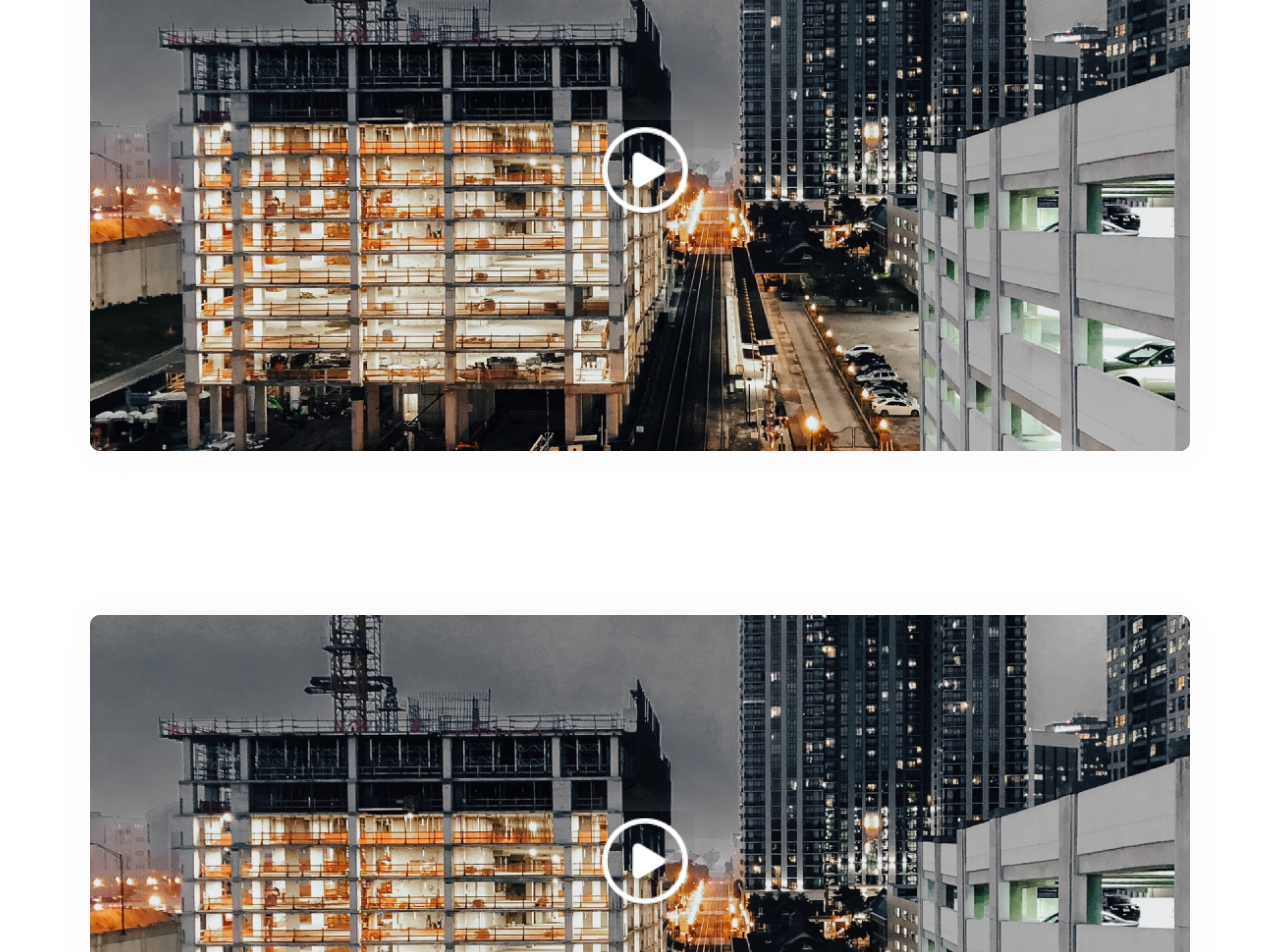
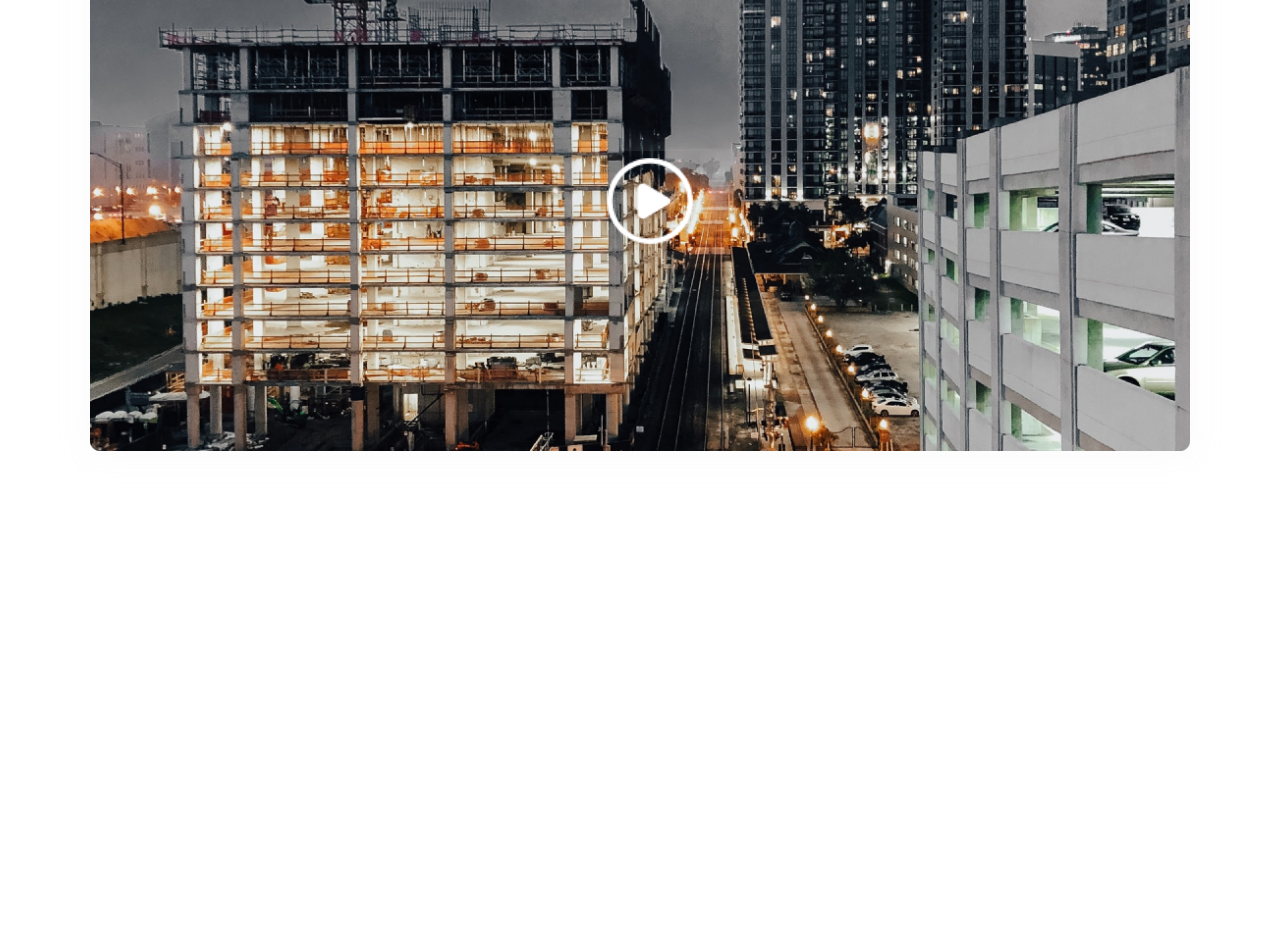
Before and after one commit to temiye18/luxury-homes, a React (Create React App) app: page / in a window 1280 px wide. Shown: the part 480-1432 px from the top of the page. After the commit the page ends 1111 px from the top, so only its background shows below. Built offline with nearby package versions, Linux system fonts and the light colour scheme; the HTML template or start-up script is replaced by a standard one.

Commit message:
corrected play button

```diff
--- a/src/App.js
+++ b/src/App.js
@@ -1,7 +1,6 @@
 import Navbar from "./components/Header/Navbar";
 import Hero from "./components/Hero/Hero";
 function App() {
-  alert(window.innerWidth);
   return (
     <>
       <Navbar />
--- a/src/components/Hero/Hero.js
+++ b/src/components/Hero/Hero.js
@@ -18,10 +18,6 @@ const Hero = () => {
           <img src={videoImage} alt="video" />
           <img className={classes.play_video} src={playVideo} alt="play_png" />
         </div>
-        <div className={classes.hero_image}>
-          <img src={videoImage} alt="video" />
-          <img className={classes.play_video} src={playVideo} alt="play_png" />
-        </div>
       </Container>
     </section>
   );
--- a/src/components/Hero/Hero.module.css
+++ b/src/components/Hero/Hero.module.css
@@ -21,11 +21,13 @@ p.hero_text {
   margin-top: -1.5em;
 }
 .hero_image {
-  position: relative;
+  display: grid;
+  place-items: center;
   padding: 5em 0;
 }
 
 .hero_image img {
+  position: relative;
   width: 1100px;
   box-shadow: 5px 5px 30px rgba(223, 223, 223, 0.1),
     -5px -5px 30px rgba(223, 223, 223, 0.1);
@@ -33,8 +35,7 @@ p.hero_text {
 
 .hero_image .play_video {
   width: 100px;
-  position: absolute;
-  bottom: 315px;
-  right: 570px;
-  /* background-color: var(--yellow-color); */
+  position: relative;
+  bottom: 300px;
+  right: -10px;
 }
```
